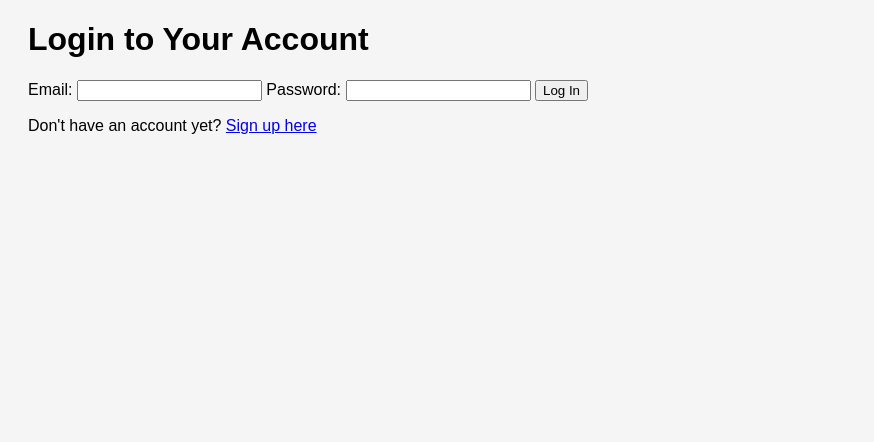
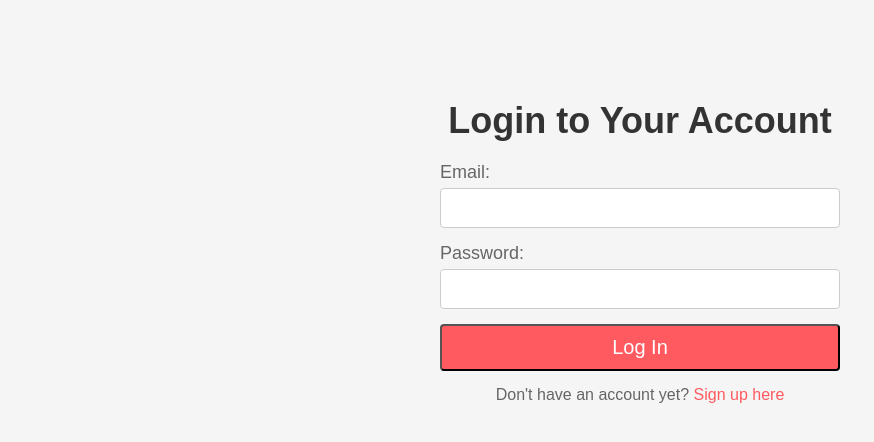
Before and after one commit to AnozieChibuike/webChatO, a Flask app: page /login in a window 1280 px wide. Shown: the part 46-488 px from the top of the page, without its empty margins (0-874 px from the left). Run offline with Flask 3, Linux system fonts and the light colour scheme.

Commit message:
Update login.html.jinja

```diff
--- a/app/templates/login.html.jinja
+++ b/app/templates/login.html.jinja
@@ -1,6 +1,74 @@
 {% extends 'base.html.jinja' %}
 
 {% block content %}
+
+    <style>
+    /* Custom CSS styles for the login page */
+    .login-container {
+        text-align: center;
+        margin-top: 100px;
+    }
+
+    .login-container h1 {
+        font-size: 36px;
+        color: #333;
+        margin-bottom: 20px;
+    }
+
+    .login-container form {
+        display: flex;
+        flex-direction: column;
+        max-width: 400px;
+        margin-left: auto;
+        margin-right: auto;
+    }
+
+    .login-container label {
+        font-size: 18px;
+        color: #666;
+        margin-bottom: 5px;
+        text-align: left;
+    }
+
+    .login-container input {
+        padding: 10px;
+        margin-bottom: 15px;
+        font-size: 16px;
+        border-radius: 4px;
+        border: 1px solid #ccc;
+    }
+
+    .login-btn {
+        display: inline-block;
+        padding: 10px 20px;
+        background-color: #FF5A5F;
+        color: #fff;
+        font-size: 20px;
+        text-decoration: none;
+        border-radius: 4px;
+        transition: background-color 0.3s;
+        cursor: pointer;
+    }
+
+    .login-btn:hover {
+        background-color: #E5484D;
+    }
+
+    .login-container p {
+        font-size: 16px;
+        color: #666;
+        margin-top: 15px;
+    }
+
+    .login-container p a {
+        color: #FF5A5F;
+        text-decoration: none;
+    }
+</style>
+
+
+
+
     <div class="login-container">
         <h1>Login to Your Account</h1>
         <form action="/login" method="POST">
```
